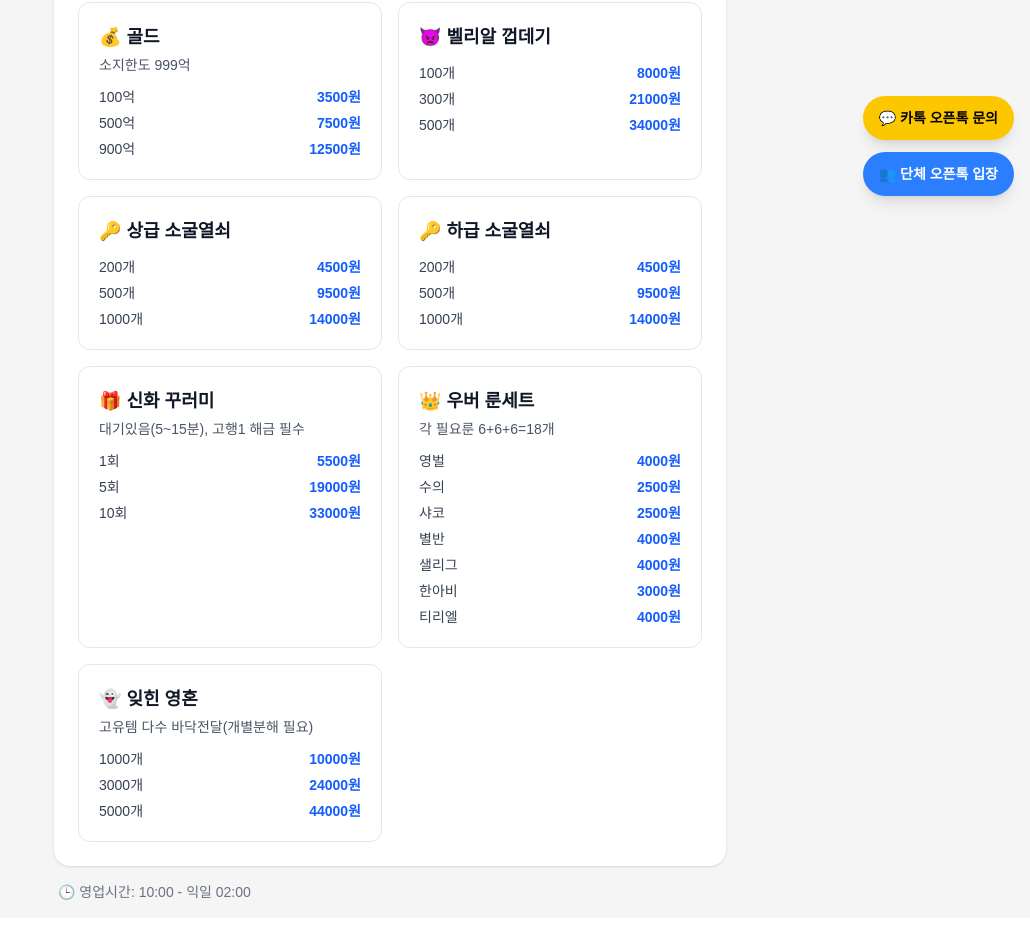
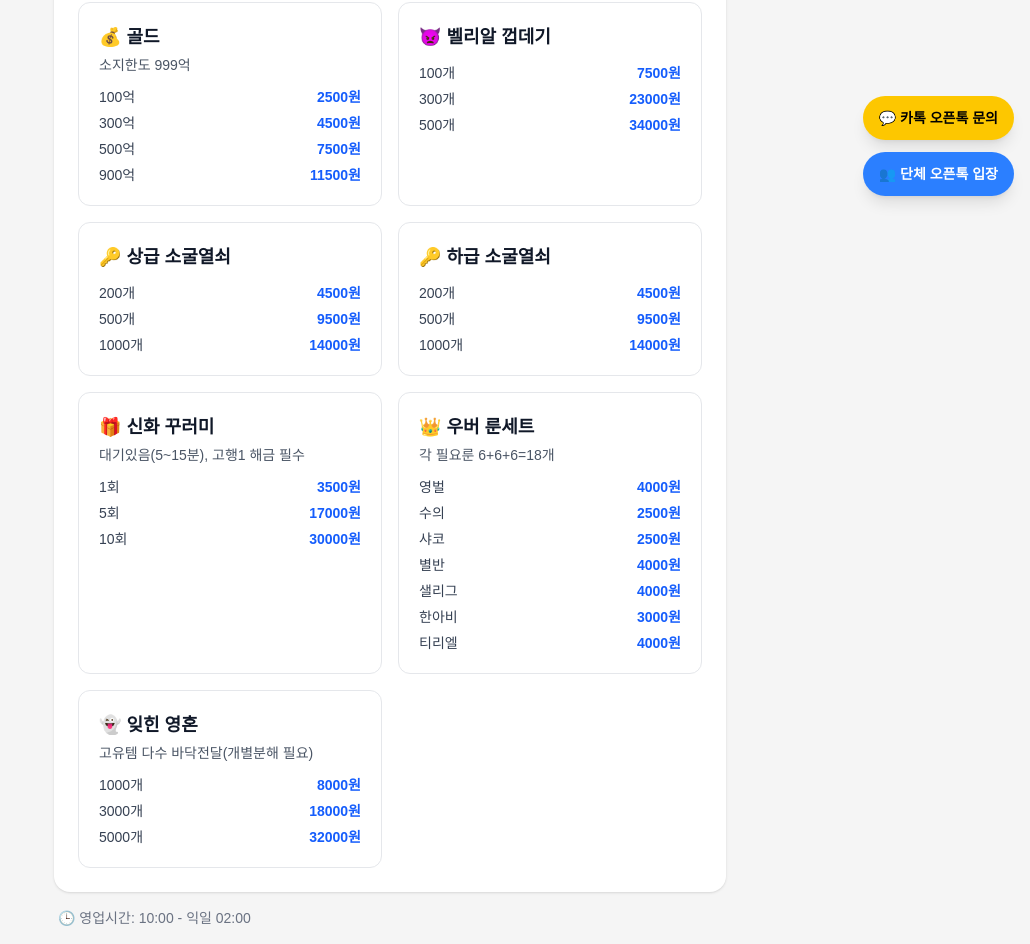
Before and after one commit to kimdohee968-sys/mebu-board, a Next.js app: page / in a window 1280 px wide. Shown: the part 580-1524 px from the top of the page, without its empty margins (250-1280 px from the left). Before the commit the page ends 1498 px from the top, so only its background shows below. Built offline with nearby package versions, Linux system fonts and the light colour scheme.

Commit message:
update content

```diff
--- a/menus.json
+++ b/menus.json
@@ -24,9 +24,10 @@
     "icon": "coin",
     "desc": "소지한도 999억",
     "prices": [
-      { "qty": "100억", "price": "3500원" },
+      { "qty": "100억", "price": "2500원" },
+      { "qty": "300억", "price": "4500원" },
       { "qty": "500억", "price": "7500원" },
-      { "qty": "900억", "price": "12500원" }
+      { "qty": "900억", "price": "11500원" }
     ]
   },
   {
@@ -34,8 +35,8 @@
     "icon": "snow",
     "desc": "",
     "prices": [
-      { "qty": "100개", "price": "8000원" },
-      { "qty": "300개", "price": "21000원" },
+      { "qty": "100개", "price": "7500원" },
+      { "qty": "300개", "price": "23000원" },
       { "qty": "500개", "price": "34000원" }
     ]
   },
@@ -64,9 +65,9 @@
     "icon": "box",
     "desc": "대기있음(5~15분), 고행1 해금 필수",
     "prices": [
-      { "qty": "1회", "price": "5500원" },
-      { "qty": "5회", "price": "19000원" },
-      { "qty": "10회", "price": "33000원" }
+      { "qty": "1회", "price": "3500원" },
+      { "qty": "5회", "price": "17000원" },
+      { "qty": "10회", "price": "30000원" }
     ]
   },
   {
@@ -88,9 +89,9 @@
     "icon": "flask",
     "desc": "고유템 다수 바닥전달(개별분해 필요)",
     "prices": [
-      { "qty": "1000개", "price": "10000원" },
-      { "qty": "3000개", "price": "24000원" },
-      { "qty": "5000개", "price": "44000원" }
+      { "qty": "1000개", "price": "8000원" },
+      { "qty": "3000개", "price": "18000원" },
+      { "qty": "5000개", "price": "32000원" }
     ]
   }
 ]
--- a/src/app/page.js
+++ b/src/app/page.js
@@ -82,7 +82,7 @@ export default function Home() {
         </p>
 
         <p className="text-xs md:text-sm text-gray-500 mt-1">
-          - 최근 시세 반영 시각: 오후 06:00 -
+          - 최근 시세 반영 시각: 오후 11:00 -
         </p>
 
       </div>
```
